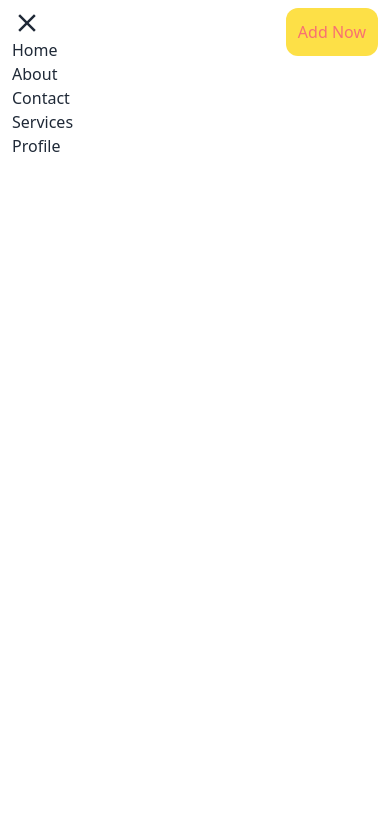
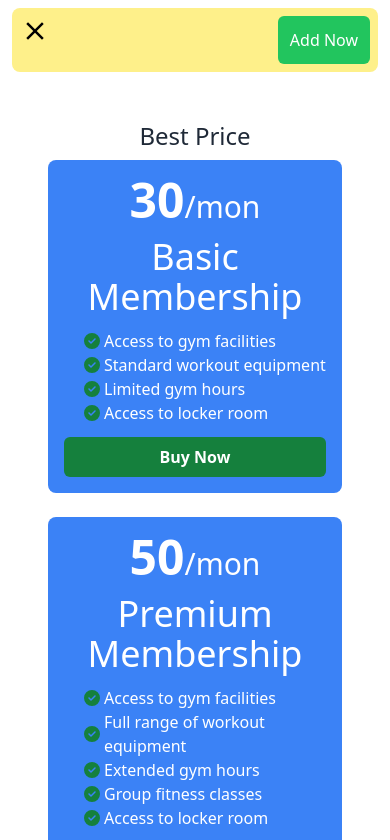
Before and after one commit to anikmondol/Price-Options-m-44-, a React (Vite) app: page / in a window 390 px wide. Shown: the top 840 px of the page. Built offline with nearby package versions, Linux system fonts and the light colour scheme.

Commit message:
responsive pricing card with tailwind and react icons

```diff
--- a/src/App.jsx
+++ b/src/App.jsx
@@ -2,6 +2,7 @@
 import './App.css'
 // import DaisyNav from './components/DaisyNav/DaisyNav'
 import NavBar from './components/NavBar/NavBar'
+import PriceOptions from './components/PriceOptions/PriceOptions'
 
 function App() {
 
@@ -10,7 +11,7 @@ function App() {
     <>
       {/* <DaisyNav></DaisyNav> */}
       <NavBar></NavBar>
-
+     <PriceOptions></PriceOptions>
 
     </>
   )
--- /dev/null
+++ b/src/components/Feature/Feature.jsx
@@ -0,0 +1,23 @@
+import PropTypes from 'prop-types';
+import { FaCircleCheck } from "react-icons/fa6";
+
+
+
+const Feature = ({feature}) => {
+    return (
+        <div className='flex  items-center gap-1'>
+
+            <p className='text-green-700'>< FaCircleCheck /></p>
+            <p> {feature}</p>
+        </div>
+    );
+};
+
+
+
+Feature.propTypes = {
+    feature: PropTypes.string
+}
+
+
+export default Feature;
--- a/src/components/Link/Link.jsx
+++ b/src/components/Link/Link.jsx
@@ -3,7 +3,7 @@ import PropTypes from 'prop-types';
 const Link = ({route}) => {
     const {path, name} = route;
     return (
-        <li className="mr-10"><a href={path}>{name}</a></li>
+        <li className="mr-10 rounded-md p-2 text-center hover:bg-green-300"><a href={path}>{name}</a></li>
     );
 };
 
--- a/src/components/NavBar/NavBar.jsx
+++ b/src/components/NavBar/NavBar.jsx
@@ -18,7 +18,7 @@ const NavBar = () => {
 
 
     return (
-        <nav className="flex justify-between mx-3 items-start md:items-center mt-2">
+        <nav className="flex justify-between mx-3   mt-2 text-black bg-yellow-200 p-2 content-center rounded-lg">
 
             <section>
                 <div className="md:hidden text-3xl" onClick={() => setOpen(!open)}>
@@ -29,13 +29,15 @@ const NavBar = () => {
 
 
                 </div>
-            <ul className="md:flex">
+            <ul className={`md:flex duration-1000 absolute md:static
+            ${open ? 'top-12' :  '-top-60'}
+            bg-yellow-200 mt-3 px-5 rounded-lg pb-2`}>
                 {
                     routes.map((route, index) => <Link key={index} route={route}></Link>)
                 }
             </ul>
             </section>
-            <button className="bg-yellow-300 text-red-400 p-3 rounded-xl font-medium">Add Now</button>
+            <button className="bg-green-500 text-white p-3 rounded-md font-medium">Add Now</button>
         </nav>
     );
 };
--- /dev/null
+++ b/src/components/PriceOption/PriceOption.jsx
@@ -0,0 +1,32 @@
+import PropTypes from 'prop-types';
+import Feature from '../Feature/Feature';
+
+const PriceOption = ({option}) => {
+    const {name, price, features} = option;
+
+    return (
+        <div className='bg-blue-500 rounded-lg p-4 text-white space-y-3 flex flex-col'>
+            <h2 className='text-center'>
+                <span className='text-5xl font-extrabold'>{price}</span>
+                <span className='text-3xl'>/mon</span>
+            </h2>
+            <h4 className='text-4xl text-center'>
+                {name}
+            </h4>
+            <div className='pl-5 flex-grow'>
+            {
+                features.map((feature, index) => <Feature key={index} feature={feature}></Feature>)
+            }
+            </div>
+            <button className='mt-12 bg-green-700 w-full py-2 font-bold rounded-md hover:bg-green-900 mx-auto'>Buy Now</button>
+        </div>
+    );
+};
+
+
+
+PriceOption.propTypes = {
+    option: PropTypes.object
+}
+
+export default PriceOption;
--- /dev/null
+++ b/src/components/PriceOptions/PriceOptions.jsx
@@ -0,0 +1,66 @@
+import PriceOption from "../PriceOption/PriceOption";
+
+
+
+const PriceOptions = () => {
+
+
+
+    const priceOptions = [
+        {
+            "id": 1,
+            "name": "Basic Membership",
+            "features": [
+                "Access to gym facilities",
+                "Standard workout equipment",
+                "Limited gym hours",
+                "Access to locker room"
+            ],
+            "price": 30.00
+        },
+        {
+            "id": 2,
+            "name": "Premium Membership",
+            "features": [
+                "Access to gym facilities",
+                "Full range of workout equipment",
+                "Extended gym hours",
+                "Group fitness classes",
+                "Access to locker room"
+            ],
+            "price": 50.00
+        },
+        {
+            "id": 3,
+            "name": "Platinum Membership",
+            "features": [
+                "Access to gym facilities",
+                "Full range of workout equipment",
+                "24/7 gym access",
+                "Personal training sessions",
+                "Access to sauna and spa",
+                "Access to locker room",
+                "Towel service"
+            ],
+            "price": 80.00
+        }
+    ];
+
+
+
+
+
+
+    return (
+        <div className="m-12">
+            <h2 className="text-center mb-2 text-2xl font-medium">Best Price</h2>
+            <div className="grid md:grid-cols-3 gap-6">
+                {
+                    priceOptions.map(option => <PriceOption key={option.id} option={option}></PriceOption>)
+                }
+            </div>
+        </div>
+    );
+};
+
+export default PriceOptions;
```
